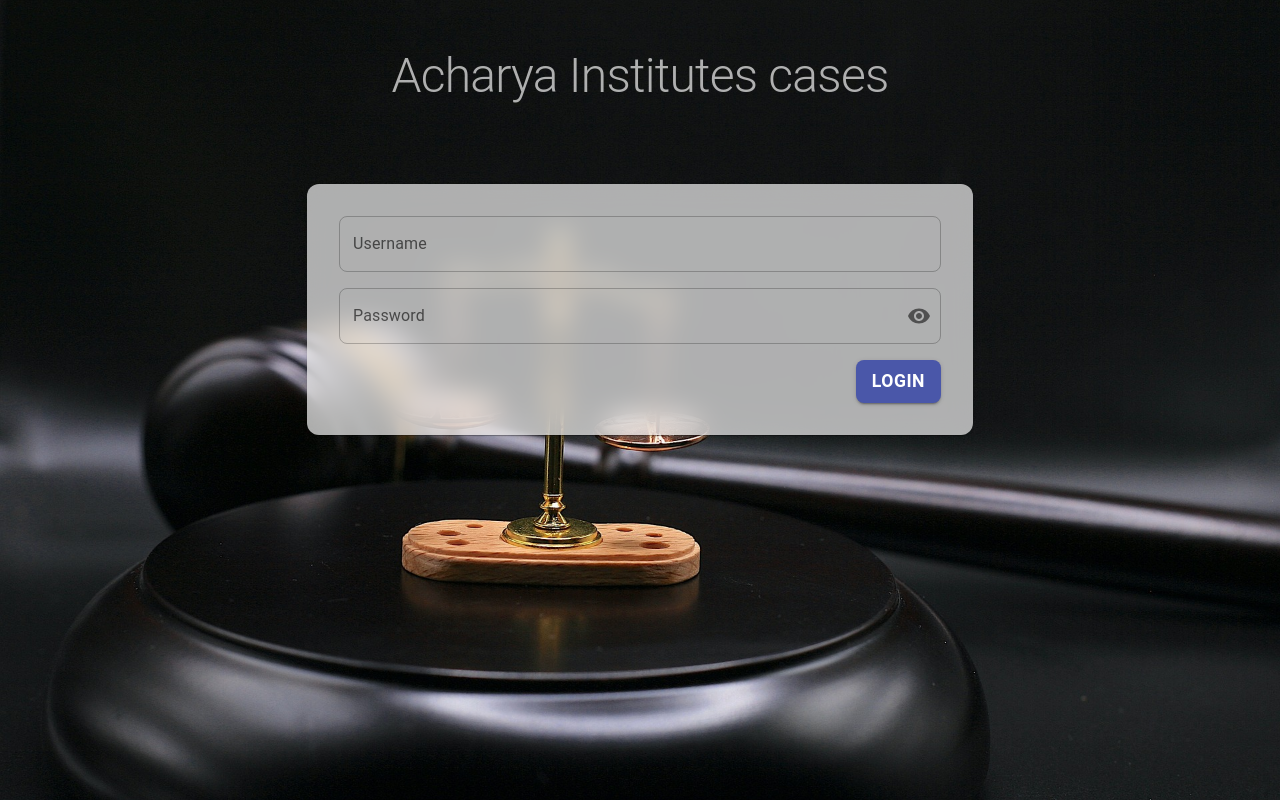
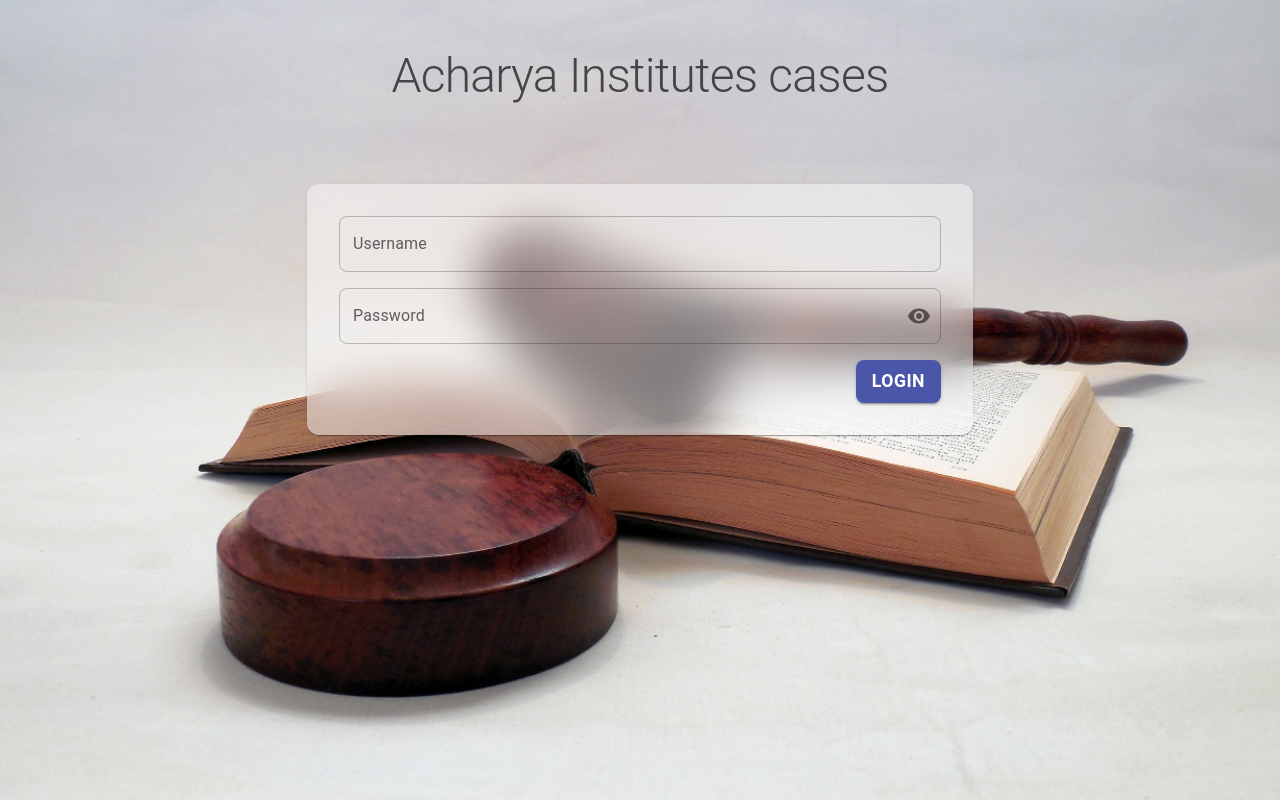
Before and after one commit to AcharyaUniversity/AcharyaLawsuits, a React (Create React App) app: page /Login in a window 1280 px wide. Built offline with nearby package versions, Linux system fonts and the light colour scheme.

Commit message:
update login page

```diff
--- a/src/containers/Login.jsx
+++ b/src/containers/Login.jsx
@@ -47,7 +47,7 @@
       <Typography
         variant="h1"
         sx={{
-          color: "#fffa",
+          color: "#000a",
           fontSize: "3rem !important ",
           textAlign: "center",
         }}
@@ -62,8 +62,8 @@
           p: 4,
           borderRadius: 3,
           textAlign: "right",
-          background: "#fffa",
-          backdropFilter: "blur(13px)",
+          background: "#fff7",
+          backdropFilter: "blur(23px)",
         }}
       >
         <Box component="form" onSubmit={handleSubmit}>
```
Also changed, not shown: src/assets/background.jpg.
